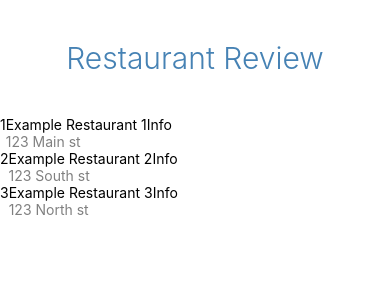
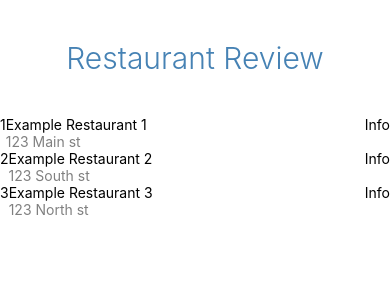
Before and after one commit to imagineLife/nativePractice, a React Native app in the folder GithubFetcher/: screen / in a window 390 px wide. Shown: the top 300 px of the page. Built offline with nearby package versions, Linux system fonts and the light colour scheme.

Commit message:
uses spread to merge stylke objs

```diff
--- a/GithubFetcher/App.js
+++ b/GithubFetcher/App.js
@@ -48,7 +48,9 @@ export default class App extends Component {
           <Text>{ind + 1}</Text>
 
           <View
-            style={styles.flex.c}>
+            style={{
+              ...styles.flex.c,
+              flex: 1}}>
             <Text>{pl.name}</Text>
             <Text style={styles.itemSubText}>{pl.addr}</Text>
           </View>
```
